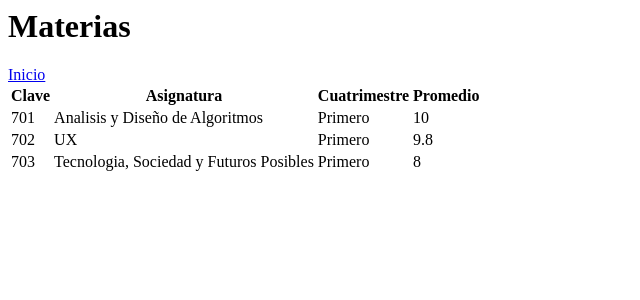
After one commit to RodrigoGtzChavez/sistema-control-escolar, a Flask app: page /materias in a window 1280 px wide. The commit adds this page. Shown: the top 300 px of the page, without its empty margins (0-640 px from the left). Run offline with Flask 3, Linux system fonts and the light colour scheme.

Commit message:
agregar materias

```diff
--- a/app.py
+++ b/app.py
@@ -19,8 +19,19 @@ def estudiantes():
          {"matricula": "230704", "nombre": "Isabel", "apellido_paterno": "López",
          "apellido_materno": "Acero"}
     ]
+    return render_template('estudiantes.html', data=data)
 
-    return render_template('estudiantes.html', data=data)
+@app.route('/materias')
+def materias():
+    materias = [
+        {"clave": "701", "asignatura": "Analisis y Diseño de Algoritmos", "cuatrimestre": "Primero",
+         "promedio": "10"},
+         {"clave": "702", "asignatura": "UX", "cuatrimestre": "Primero",
+         "promedio": "9.8"},
+         {"clave": "703", "asignatura": "Tecnologia, Sociedad y Futuros Posibles", "cuatrimestre": "Primero",
+         "promedio": "8"},
+    ]
+    return render_template('materias.html', materias=materias)
 
 if __name__ == "__main__":
     app.run(host="0.0.0.0", port=8888, debug=True)
--- a/templates/estudiantes.html
+++ b/templates/estudiantes.html
@@ -17,7 +17,7 @@
             <td>{{estudiante["apellido_paterno"]}}</td>
             <td>{{estudiante["apellido_materno"]}}</td>
         </tr>
+        {% endfor %}
 
-        {% endfor %}
     </tbody>
 </table>
--- a/templates/index.html
+++ b/templates/index.html
@@ -1,2 +1,3 @@
 <h1>Sistema Control Escolar - Hybridge</h1>
 <a href="/estudiantes">Estudiantes</a>
+<a href="/materias">Materias</a>
--- /dev/null
+++ b/templates/materias.html
@@ -0,0 +1,23 @@
+<h1>Materias</h1>
+<a href="/">Inicio</a>
+<table>
+    <thead>
+        <tr>
+            <th>Clave</th>
+            <th>Asignatura</th>
+            <th>Cuatrimestre</th>
+            <th>Promedio</th>
+        </tr>
+    </thead>
+    <tbody>
+        {% for materia in materias %}
+        <tr>
+            <td>{{materia["clave"]}}</td>
+            <td>{{materia["asignatura"]}}</td>
+            <td>{{materia["cuatrimestre"]}}</td>
+            <td>{{materia["promedio"]}}</td>
+        </tr>
+        {% endfor %}
+
+    </tbody>
+</table>
```
